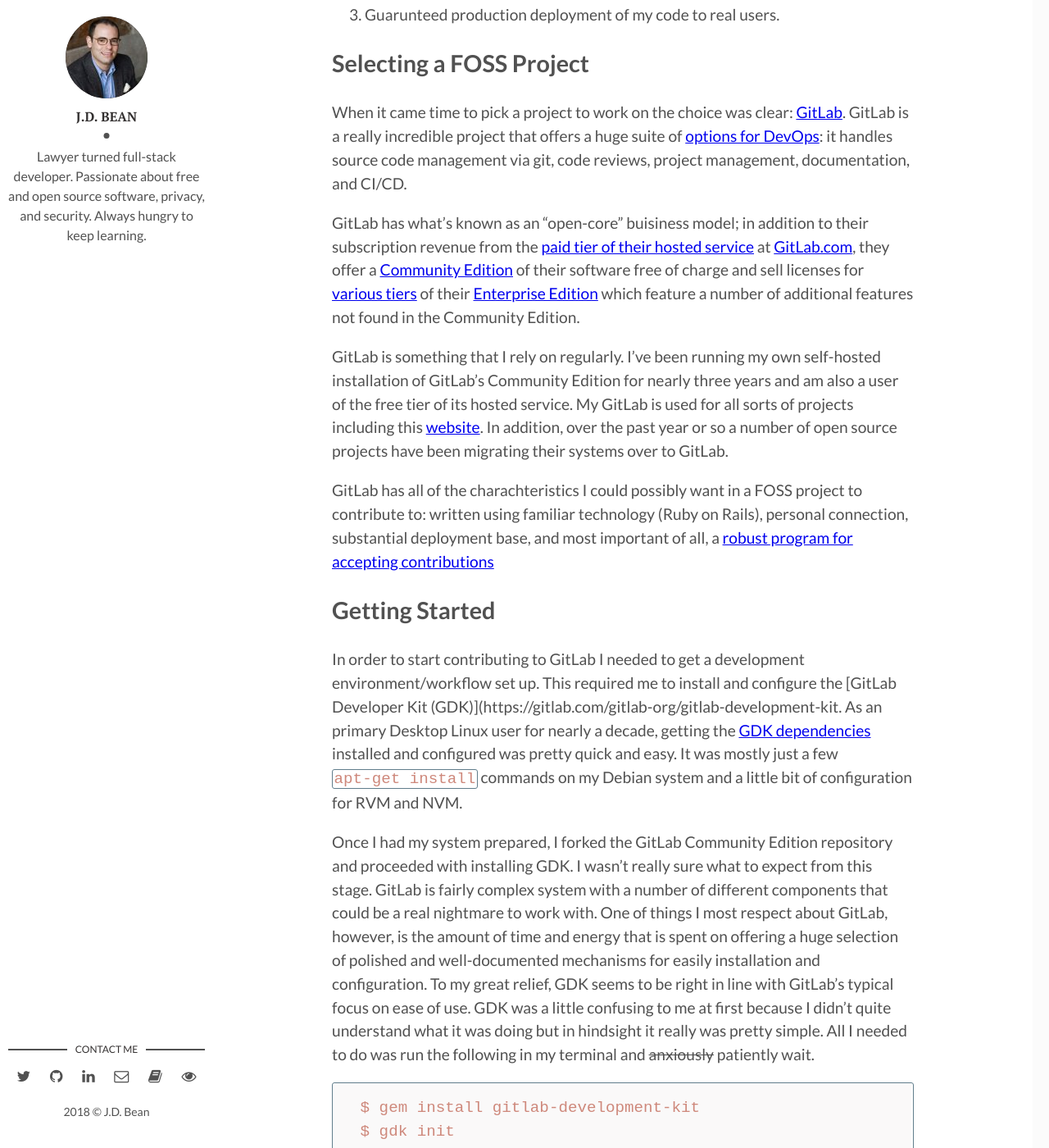
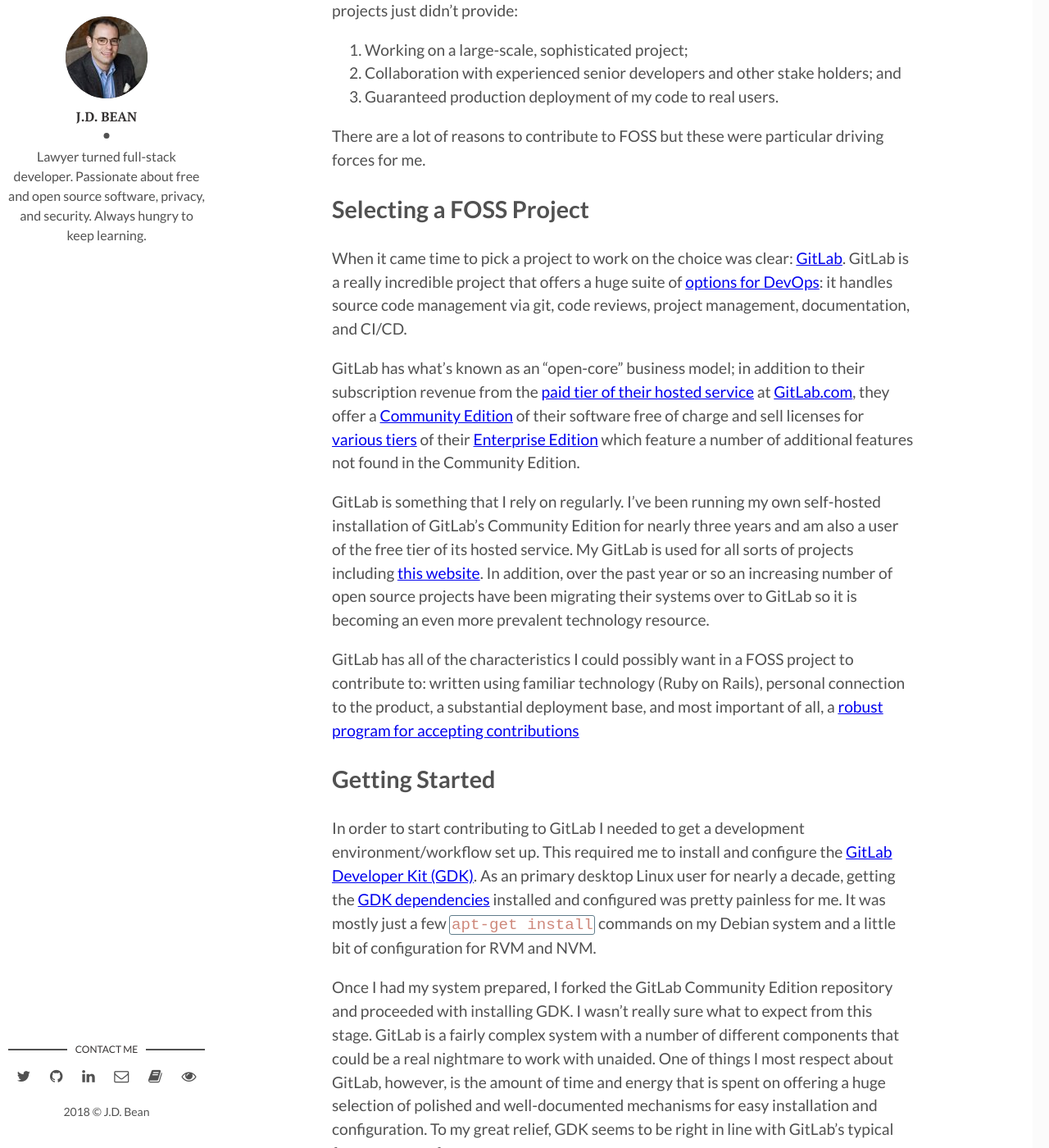
Before and after one commit to jdbean/blog-mirror, a Jekyll site: the page built from _posts/2018-09-10-first-foss-contribution.md, in a window 1280 px wide and 1400 px high, scrolled down 1118 px. Shown: the whole window at 82% size. Built offline with Jekyll 4.4.1, drawn with Linux system fonts in a browser that asks for light colours; some of the changed text lies outside the part shown.

Commit message:
first draft complete

````diff
--- a/_posts/2018-09-10-first-foss-contribution.md
+++ b/_posts/2018-09-10-first-foss-contribution.md
@@ -1,48 +1,54 @@
 ---
 layout: post
-title: FOSS Contribution Pt. I
+title: First FOSS Contribution Pt. I
 subtitle:  #add subtitle (optional)
 date: '2018-09-03'
 description: My first taste of the Rails presenter pattern. #(optional)
 tags:
-- GitLab
 - FOSS
 - Open Source
 - Ruby
 - Rails
+- GitLab
 - Development
 - Programming
-img: presentation.jpg
+img: rawpixel-678089-unsplash.jpg
 fig-caption: # Add figcaption for img (optional)
 ---
 
-Over the past couple of weeks I've set out to become an active Free and Open Source software contributor.
+Over the past weeks I've been on a mission to actively contribute to free and open source software (FOSS).
 <!-- more -->
-As regular readers might recall, I've mentioned in some [recent](/rails-presenters) [posts](/rails-helpers) that I have been working in my free time to have some contributions merged. I'm pleased to say that I've managed to have a handful of my merge requests accepted and am going to use the post as an opportunity to reflect on the process.
+As regular readers might recall, I've mentioned in some [recent](/rails-presenters) [posts](/rails-helpers) that I have been working in my free time to have some contributions merged into a FOSS project. I'm pleased to report that I've managed to have a handful of my merge requests accepted.
 
-*Due to the scope of what I learned in this process I'll be splitting this post in to a few parts.*
+This post is an opportunity for me reflect on the process and for readers to get a sense of what contributing to a new project might look like. *Due to the scope of what I learned, I'll be splitting this post in to a few parts.*
 
-I've spent the bulk of my professional life working with and for Free and Open Source Software projects. While I like to believe that my work made a significant contribution to those projects, I wasn't in a position to focus on making *technical* contributions until I began working in software development. While I'm certainly proud of some of my pet projects, I was really craving some of the experiences that my personal projects just didn't provide:
+# Why Contribute to a FOSS Project?
+
+I've spent the bulk of my professional life working with and for free and open source software projects. While I like to believe that my work made a significant contribution to those projects, I wasn't in a position to focus on making *technical* contributions until I began working in software development. While I'm certainly proud of some of my own pet [projects](/projects), I was really craving some of the experiences that my personal projects just didn't provide:
 
 1. Working on a large-scale, sophisticated project;
-2. Collaboration with experienced senior developers and other stake holders; and
-3. Guarunteed production deployment of my code to real users.
+1. Collaboration with experienced senior developers and other stake holders; and
+1. Guaranteed production deployment of my code to real users.
+
+There are a lot of reasons to contribute to FOSS but these were particular driving forces for me.
 
 # Selecting a FOSS Project
 
 When it came time to pick a project to work on the choice was clear: [GitLab](https://about.gitlab.com). GitLab is a really incredible project that offers a huge suite of [options for DevOps](https://about.gitlab.com/features/): it handles source code management via git, code reviews, project management, documentation, and CI/CD.
 
- GitLab has what's known as an "open-core" buisiness model; in addition to their subscription revenue from the [paid tier of their hosted service](https://about.gitlab.com/pricing/#gitlab-com) at [GitLab.com](https://gitlab.com), they offer a [Community Edition](https://gitlab.com/gitlab-org/gitlab-ce) of their software free of charge and sell licenses for [various tiers](https://about.gitlab.com/pricing/#self-managed) of their [Enterprise Edition](https://gitlab.com/gitlab-org/gitlab-ee) which feature a number of additional features not found in the Community Edition.
+ GitLab has what's known as an "open-core" business model; in addition to their subscription revenue from the [paid tier of their hosted service](https://about.gitlab.com/pricing/#gitlab-com) at [GitLab.com](https://gitlab.com), they offer a [Community Edition](https://gitlab.com/gitlab-org/gitlab-ce) of their software free of charge and sell licenses for [various tiers](https://about.gitlab.com/pricing/#self-managed) of their [Enterprise Edition](https://gitlab.com/gitlab-org/gitlab-ee) which feature a number of additional features not found in the Community Edition.
 
-GitLab is something that I rely on regularly. I've been running my own self-hosted installation of GitLab's Community Edition for nearly three years and am also a user of the free tier of its hosted service. My GitLab is used for all sorts of projects including this [website](/blogging-workflow). In addition, over the past year or so a number of open source projects have been migrating their systems over to GitLab.
+GitLab is something that I rely on regularly. I've been running my own self-hosted installation of GitLab's Community Edition for nearly three years and am also a user of the free tier of its hosted service. My GitLab is used for all sorts of projects including [this website](/blogging-workflow). In addition, over the past year or so an increasing number of open source projects have been migrating their systems over to GitLab so it is becoming an even more prevalent technology resource.
 
-GitLab has all of the charachteristics I could possibly want in a FOSS project to contribute to: written using familiar technology (Ruby on Rails), personal connection, substantial deployment base, and most important of all, a [robust program for accepting contributions](https://docs.gitlab.com/ce/development/README.html)
+GitLab has all of the characteristics I could possibly want in a FOSS project to contribute to: written using familiar technology (Ruby on Rails), personal connection to the product, a substantial deployment base, and most important of all, a [robust program for accepting contributions](https://docs.gitlab.com/ce/development/README.html)
 
 # Getting Started
 
-In order to start contributing to GitLab I needed to get a development environment/workflow set up. This required me to install and configure the [GitLab Developer Kit (GDK)](https://gitlab.com/gitlab-org/gitlab-development-kit. As an primary Desktop Linux user for nearly a decade, getting the [GDK dependencies](https://gitlab.com/gitlab-org/gitlab-development-kit/blob/master/doc/prepare.md) installed and configured was pretty quick and easy. It was mostly just a few `apt-get install` commands on my Debian system and a little bit of configuration for RVM and NVM.
+In order to start contributing to GitLab I needed to get a development environment/workflow set up. This required me to install and configure the [GitLab Developer Kit (GDK)](https://gitlab.com/gitlab-org/gitlab-development-kit). As an primary desktop Linux user for nearly a decade, getting the [GDK dependencies](https://gitlab.com/gitlab-org/gitlab-development-kit/blob/master/doc/prepare.md) installed and configured was pretty painless for me. It was mostly just a few `apt-get install` commands on my Debian system and a little bit of configuration for RVM and NVM.
 
-Once I had my system prepared, I forked the GitLab Community Edition repository and proceeded with installing GDK. I wasn't really sure what to expect from this stage. GitLab is fairly complex system with a number of different components that could be a real nightmare to work with. One of things I most respect about GitLab, however, is the amount of time and energy that is spent on offering a huge selection of polished and well-documented mechanisms for easily installation and configuration. To my great relief, GDK seems to be right in line with GitLab's typical focus on ease of use. GDK was a little confusing to me at first because I didn't quite understand what it was doing but in hindsight it really was pretty simple. All I needed to do was run the following in my terminal and ~~anxiously~~ patiently wait.
+Once I had my system prepared, I forked the GitLab Community Edition repository and proceeded with installing GDK. I wasn't really sure what to expect from this stage. GitLab is a fairly complex system with a number of different components that could be a real nightmare to work with unaided. One of things I most respect about GitLab, however, is the amount of time and energy that is spent on offering a huge selection of polished and well-documented mechanisms for easy installation and configuration. To my great relief, GDK seems to be right in line with GitLab's typical focus on ease of use.
+
+GDK was a little confusing to me at first because I didn't quite understand what it was doing but in hindsight it really was pretty simple. All I needed to do was run the following commands in my terminal and ~~anxiously~~ patiently wait.
 
 ```text
 $ gem install gitlab-development-kit
@@ -57,11 +63,11 @@
 
 # Finding a First Issue to Work On
 
-The project has a significant amount of documentation on important subjects such as [contribution workflow](https://gitlab.com/gitlab-org/gitlab-ce/blob/master/doc/development/contributing/index.md#contribution-flow), [merge request guidelines]([https://gitlab.com/gitlab-org/gitlab-ce/blob/master/doc/development/contributing/index.md#merge-request-guidelines]), [contribution acceptance criteria](https://gitlab.com/gitlab-org/gitlab-ce/blob/master/doc/development/contributing/index.md#contribution-acceptance-criteria), [style guide](https://gitlab.com/gitlab-org/gitlab-ce/blob/master/doc/development/contributing/index.md#style-guides) and more. This documentation is really important stuff for being a good citizen of the community and I would *really* like to be able to say that I carefully digested all of it before getting started. Realistically, that just didn't make sense. I skimmed over a number of these documents and took in the details that I felt were important. Thanks to my years of dealing with issues surrounding FOSS contributions generally and hanging around the GitLab community specifically, I was fairly comfortable with some assumptions about the workflow and generally just picking things up by carefully paying attention to how more senior contributors worked.
+The project has a significant amount of documentation on important subjects such as [contribution workflow](https://gitlab.com/gitlab-org/gitlab-ce/blob/master/doc/development/contributing/index.md#contribution-flow), [merge request guidelines]([https://gitlab.com/gitlab-org/gitlab-ce/blob/master/doc/development/contributing/index.md#merge-request-guidelines]), [contribution acceptance criteria](https://gitlab.com/gitlab-org/gitlab-ce/blob/master/doc/development/contributing/index.md#contribution-acceptance-criteria), [style guide](https://gitlab.com/gitlab-org/gitlab-ce/blob/master/doc/development/contributing/index.md#style-guides) and more. This documentation is really important stuff for being a good citizen of the community and I would *really* like to be able to say that I carefully digested all of it before getting started. Realistically though, that just didn't make sense. I skimmed over a number of these documents and took in the details that I felt were important. Thanks to my years of dealing with issues surrounding FOSS contributions generally and hanging around the GitLab community specifically, I was fairly comfortable with some assumptions about the workflow and generally just picking things up by carefully paying attention to how more senior contributors worked.
 
-I decided to start in at a search of the GitLab Community Edition Issue Tracker with a [search for open issues, not assigned to a contributor, tagged with the label 'Accepting Merge Requests' and sorted by weight](https://gitlab.com/gitlab-org/gitlab-ce/issues?assignee_id=0&label_name%5B%5D=Accepting%20Merge%20Requests&sort=weight_asc). The idea was to find issues that nobody was already working on that had been deemed appropriate for community contribution and that critically had been assigned a weight of 1 or 2 to signify that they would be relatively approachable for a first time contributor like myself. I browsed through issues that matched these criteria and settled on an issue that felt ideal.
+I decided to start with a search of the GitLab Community Edition issue tracker with a [search](https://gitlab.com/gitlab-org/gitlab-ce/issues?assignee_id=0&label_name%5B%5D=Accepting%20Merge%20Requests&sort=weight_asc) for open issues, not assigned to a contributor, tagged with the label 'Accepting Merge Requests' and sorted by weight. The idea was to find issues that nobody was already working on that had been deemed appropriate for community contribution and that critically had been assigned a weight of 1 or 2 to signify that they would be relatively approachable for a first time contributor such as myself.
 
-The issue I picked, [\#50209](https://gitlab.com/gitlab-org/gitlab-ce/issues/50209), was ironically related to GitLab's issue-tracking features themselves. A [user](https://gitlab.com/swooshycueb) reported an issue with the breadcrumbs section of the `New Issue` page. According to the report, and my own testing, when a user tried to create a new issue for a project on GitLab they were presented with a screen that looked something like the following:
+I browsed through the issues that matched these criteria and settled on an issue that felt ideal. The issue I picked, [\#50209](https://gitlab.com/gitlab-org/gitlab-ce/issues/50209), was ironically related to GitLab's issue-tracking features themselves. A [user](https://gitlab.com/swooshycueb) reported an issue with the breadcrumbs section of the `New Issue` page. According to the report and confirmed by my own testing, when a user tried to create a new issue for a project on GitLab they were presented with a screen that looked something like the following:
 
 ![New Issues Breadcrumb Issue](/assets/img/gitlab-new-issues-issue.png)
 *The GitLab "New Issue" page before my contribution*
@@ -70,13 +76,13 @@
 
  `namespace > project > issues (bolded)`.
 
-I imagine that most users would be confused that the `New Issue` page they were on was not included in the breadcrumbs and that by clicking on the `Issues` link the page they were on was simply reloaded rather instead of navigating to the project's index page for its issues.
+I imagine that most users would be confused that the `New Issue` page they were on was not included in the breadcrumbs and that when the `Issues` link was clicked the page they were on was simply reloaded rather than loading to the project's `Issues` index page.
 
-This seemed like the perfect issue for me to start in on in. I reasoned that it was relatively self-contained, and would be easy for me to find the source of the problem in GitLab's code and to quickly test the results of any changes I made. In line with GitLab's procedure, I commented on the issue and confirmed that it was still accepting merge requests and got myself assigned to the task.
+This seemed like the perfect issue for me to start in on. I reasoned that it was relatively self-contained, and would be easy for me to find the source of the problem in GitLab's code and to quickly test the results of any changes I made. In line with GitLab's procedure, I commented on the issue and confirmed that it was still accepting merge requests. A GitLab  got myself assigned to the task.
 
 # Determining What the Resolution Should Be
 
-The first question I needed to ask myself in resolving this issue was what exactly the desired behaviour was. Was this something buried in the documentation under   Rather than use my own judgement I decided to look for an analagous example in GitLab. The `New Issue` page was really just a form for creating a new `Issue` resource on a particular `Project` resource so I looked for similar patterns. I found a great example that showed a much more intuitive pattern:
+The first question I needed to ask myself in resolving this issue was what exactly the desired behavior was. Was this something buried in the documentation under   Rather than use my own judgment I decided to look for an analogous example in GitLab. The `New Issue` page was really just a form for creating a new `Issue` resource on a particular `Project` resource so I looked for similar patterns. I found a great example that showed a much more intuitive pattern:
 
 `namespace > project > [RESOURCE] > new (bolded)`.
 
@@ -93,7 +99,7 @@
  - page_title "New Issue"
 
  %h3.page-title
-  New Issue
+   New Issue
  %hr
 
  = render "form"
````
Also changed, not shown: other parts of _posts/2018-09-10-first-foss-contribution.md (+5 -3 lines).
